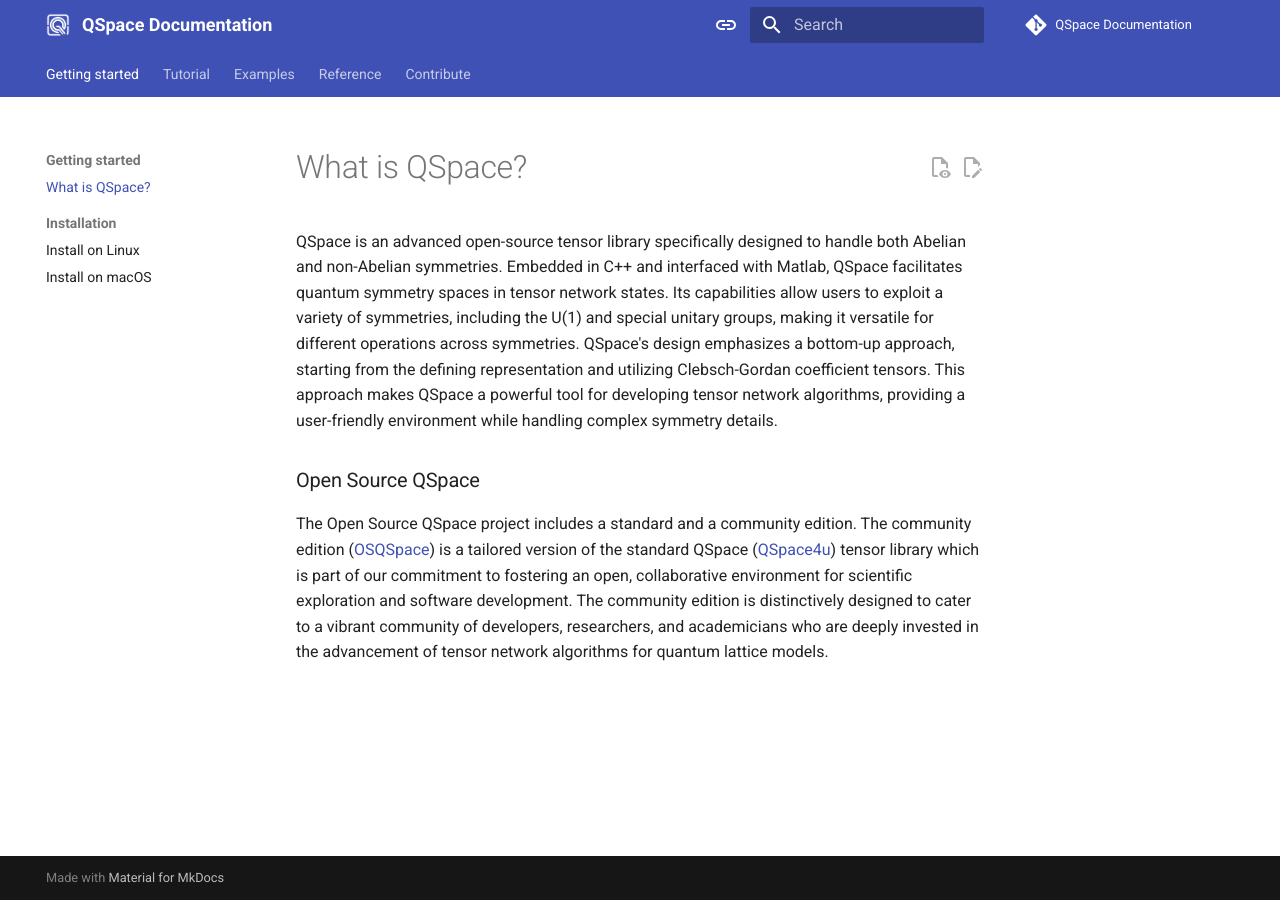
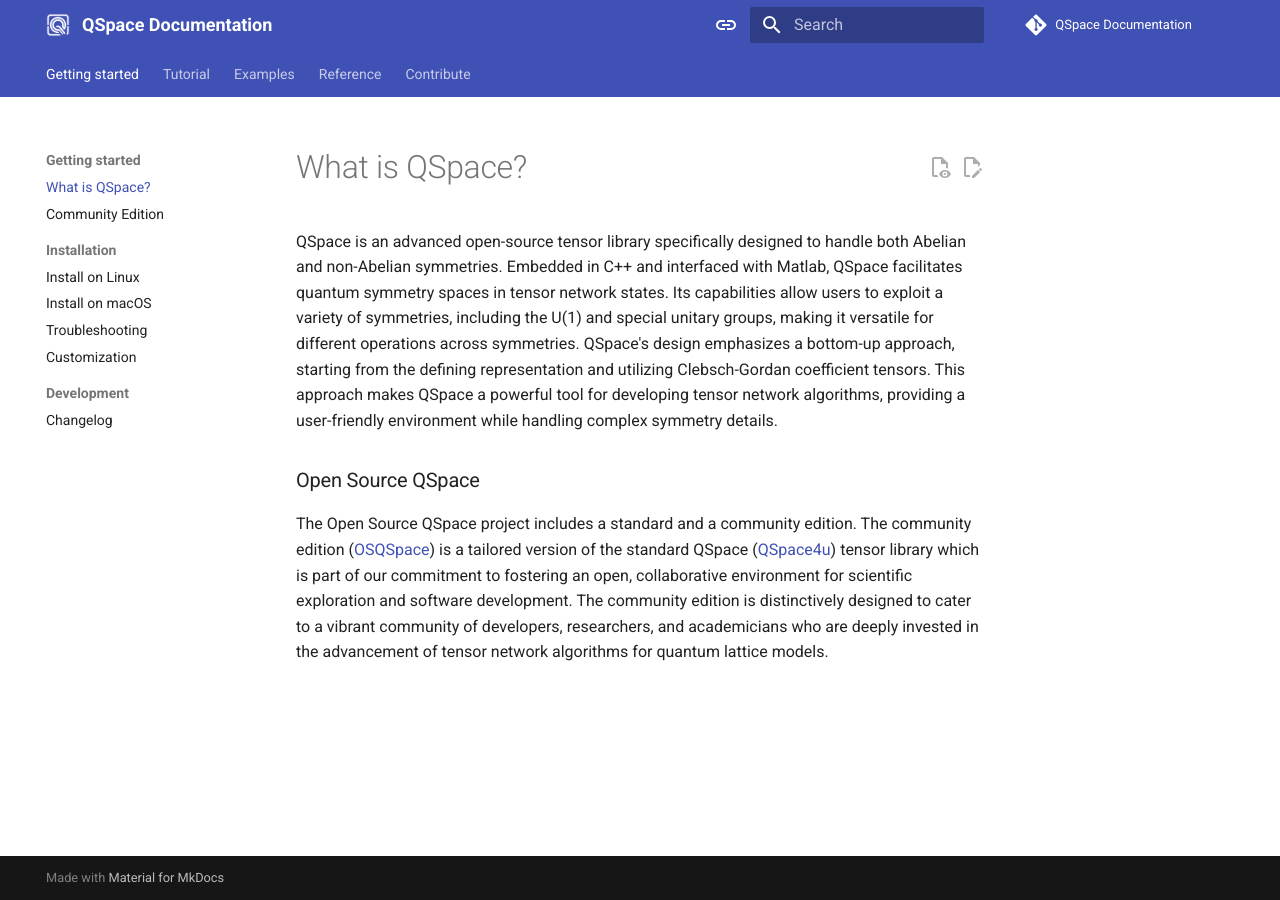
Before and after one commit to Open-Source-QSpace/QSpace-Documentation, an MkDocs documentation site: the page built from docs/index.md, in a window 1280 px wide. Built offline with MkDocs 1.6.1 and Material for MkDocs 9.7.7, drawn with Linux system fonts in a browser that asks for light colours; comment, search, counter and statistics services are not loaded; the version menu is left out.

Commit message:
Apply previous updates to the webpage

```diff
--- a/mkdocs.yml
+++ b/mkdocs.yml
@@ -3,10 +3,14 @@
 nav:
   - Getting started:
     - What is QSpace?: index.md
-    # - Community Edition: community.md
+    - Community Edition: community.md
     - Installation:
-      - "Install on Linux": Linux.md
-      - "Install on macOS": macOS.md
+      - "Install on Linux": installation/Linux.md
+      - "Install on macOS": installation/macOS.md
+      - "Troubleshooting": installation/troublesh.md
+      - "Customization": installation/customize.md
+    - Development:
+      - "Changelog": changelog.md
   - Tutorial:
     # - "Get to Know QSpace": tutorial/QSpace_intro.md
     - "Get to Know QSpace": tutorial/Get2Know.md
```
